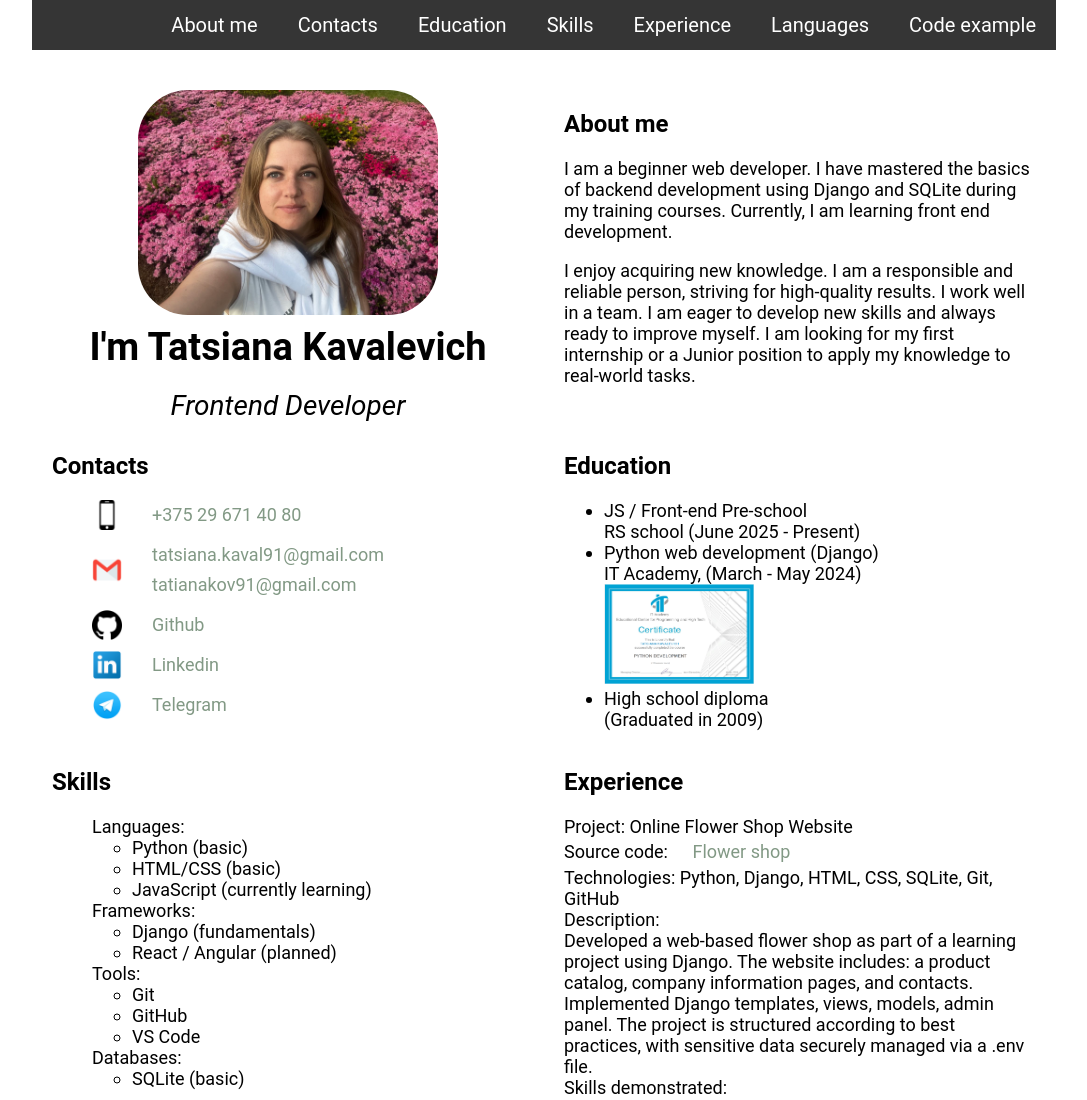
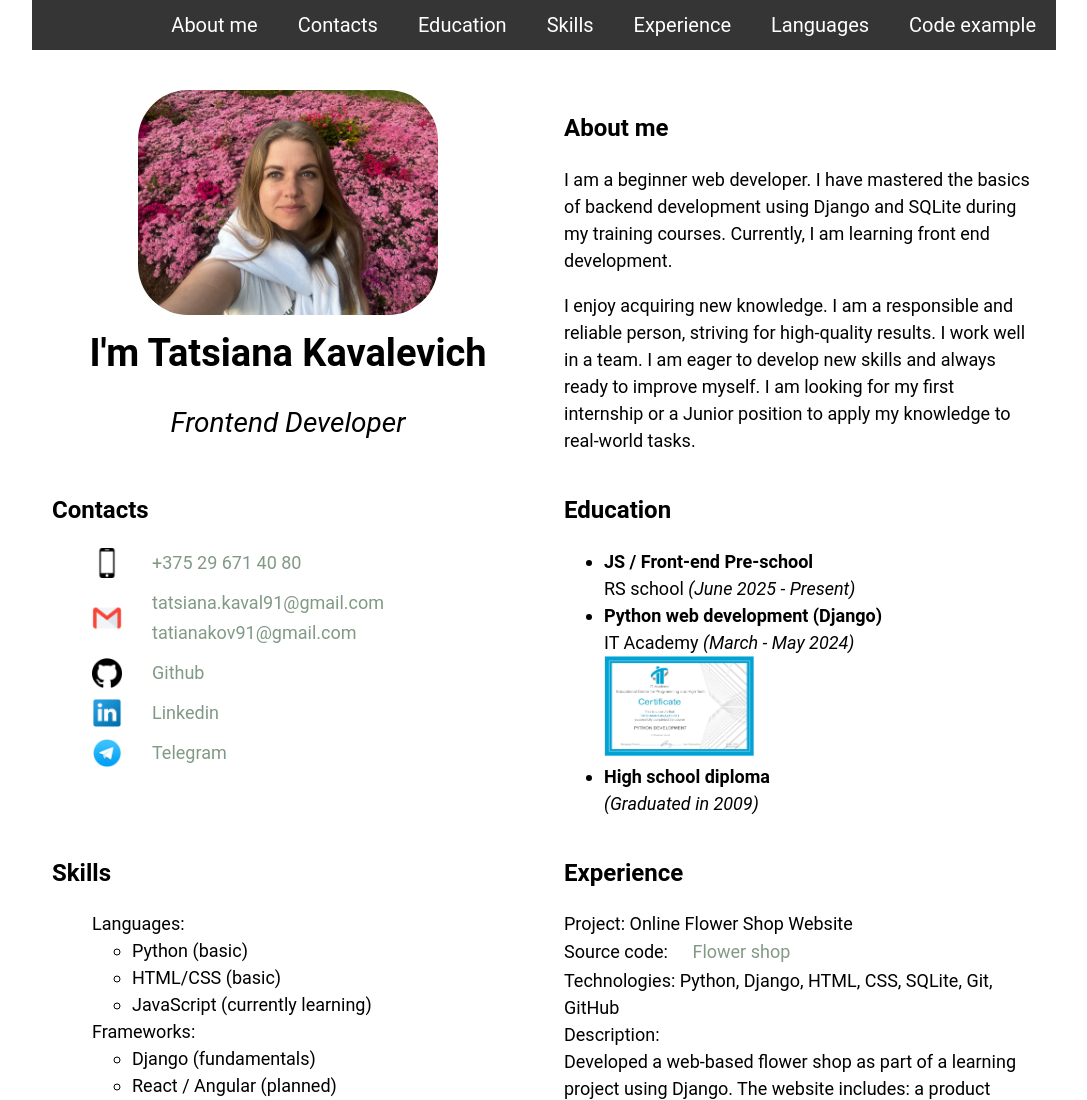
Before and after one commit to TatsianaKaval/rsschool-cv, a plain HTML site: page index.html in a window 1280 px wide. Shown: the top 1100 px of the page, without its empty margins (96-1183 px from the left). Drawn offline with Linux system fonts and the light colour scheme.

Commit message:
feat: update styling in education list

```diff
--- a/index.html
+++ b/index.html
@@ -93,11 +93,13 @@
         <ul class="education-list">
           <li class="education-item">
             <span class="education-span">JS / Front-end Pre-school</span>
-            <br>RS school (June 2025 - Present)
+            <br>RS school
+            <span class="period-span">(June 2025 - Present)</span>
           </li>
           <li class="education-item">
             <span class="education-span">Python web development (Django)</span>
-            <br>IT Academy, (March - May 2024)
+            <br>IT Academy
+            <span class="period-span">(March - May 2024)</span>
             <br>
             <a class="certificate-link" href="https://drive.google.com/file/d/1rmJWbuzxOfHqykjxHI0UQEVis-yS_53v/view?usp=sharing" target="_blank">
               <img src="assets/img/Certificate_IT_Academy.png" alt="Certificate IT-Academy" width="150" height="100">
@@ -105,7 +107,8 @@
           </li>
           <li class="education-item">
             <span class="education-span">High school diploma</span>
-            <br>(Graduated in 2009)
+            <br>
+            <span class="period-span">(Graduated in 2009)</span>
           </li>
         </ul>
       </section>
--- a/style.css
+++ b/style.css
@@ -21,6 +21,7 @@ body {
 
   font-family: 'Roboto';
   font-size: 18px;
+  line-height: 1.5;
 }
 
 .header,
@@ -134,6 +135,14 @@ body {
   font-size: 28px;
 }
 
+.education-span {
+  font-weight: 700;
+}
+
+.period-span {
+  font-style: italic;
+}
+
 .pre {
   overflow-x: auto; /*add scroll*/
 }
@@ -189,14 +198,6 @@ body {
   background-image: url(assets/icons/email_icon32.png);
 }
 
-/* .mail-contact-link {
-  display: column;
-  justify-content: flex-start;
-
-  padding-left: 40px;
-
-} */
-
 @media (max-width: 768px) {
   .section {
     width: 100%;
```
